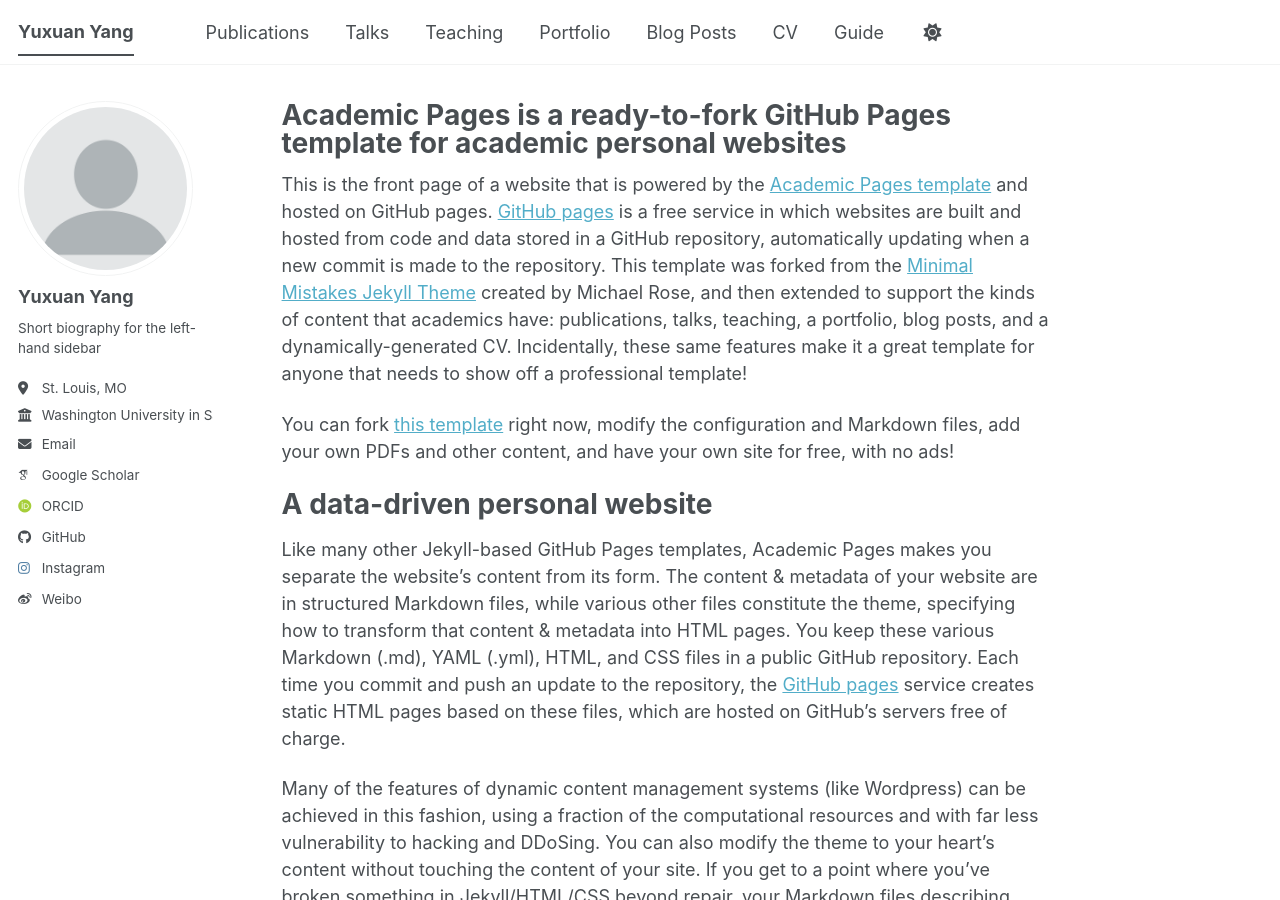
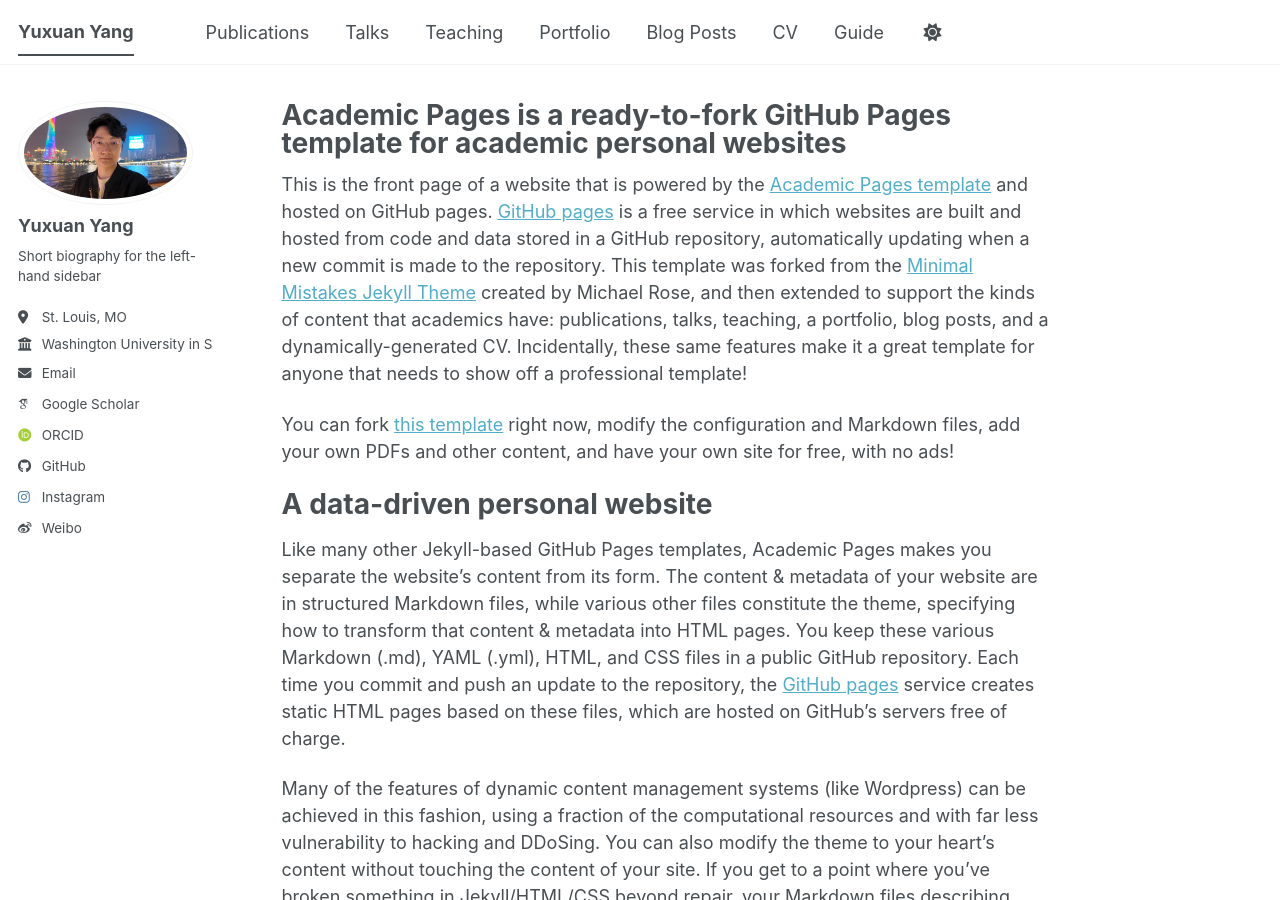
Before and after one commit to JsSparkyyx/JsSparkyyx.github.io, a Jekyll site: the page built from _pages/about.md, in a window 1280 px wide and 900 px high. Built offline with Jekyll 4.4.1, drawn with Linux system fonts in a browser that asks for light colours; some web fonts are replaced; a script bundle is joined from its source files by our own code; library files that are not in the unit come from our copies.

Commit message:
Update _config.yml

```diff
--- a/_config.yml
+++ b/_config.yml
@@ -23,7 +23,7 @@
 #               Additional customization can be done by editing /_includes/author-profile.html
 author:
   # Biographic information
-  avatar           : "profile.png"
+  avatar           : "432c90bc92f3fb57cea143468f434ad7.jpg"
   name             : "Yuxuan Yang"
   pronouns         : # example: "she/her"
   bio              : "Short biography for the left-hand sidebar"
```
